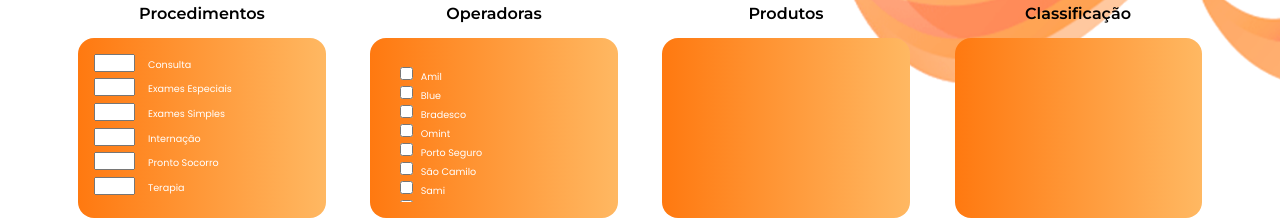
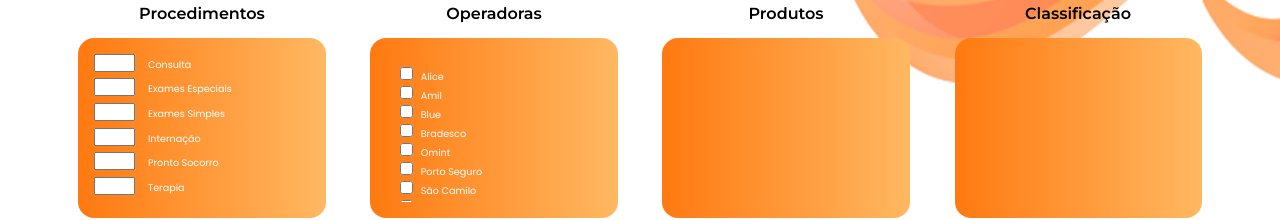
Before and after one commit to Alessandrolira/Coparticipa-oOPTAS, a plain HTML site: page index.html in a window 1280 px wide. Shown: the part 252-472 px from the top of the page. Drawn offline with nearby package versions, Linux system fonts and the light colour scheme.

Commit message:
Implementação da alice

```diff
--- a/index.html
+++ b/index.html
@@ -67,6 +67,8 @@
                 <h2 class="formularioDeEnvio_Procedimentos--titulo">Operadoras</h2>
                 <div class="formularioDeEnvio_Procedimentos--quadro">
                     <div class="caixa-checkboxes">
+                        <input type="checkbox" id="checkboxAlice" name="checkbox2" class="checkbox" value="Alice" onchange="mostrarPlanos()">
+                        <label for="checkbox2" class="checkboxLabel">Alice</label><br>
                         <input type="checkbox" id="checkboxAmil" name="checkbox2" class="checkbox" value="Amil" onchange="mostrarPlanos()">
                         <label for="checkbox2" class="checkboxLabel">Amil</label><br>
                         <input type="checkbox" id="checkboxBlue" name="checkbox1" class="checkbox" value="Blue" onchange="mostrarPlanos()">
```
